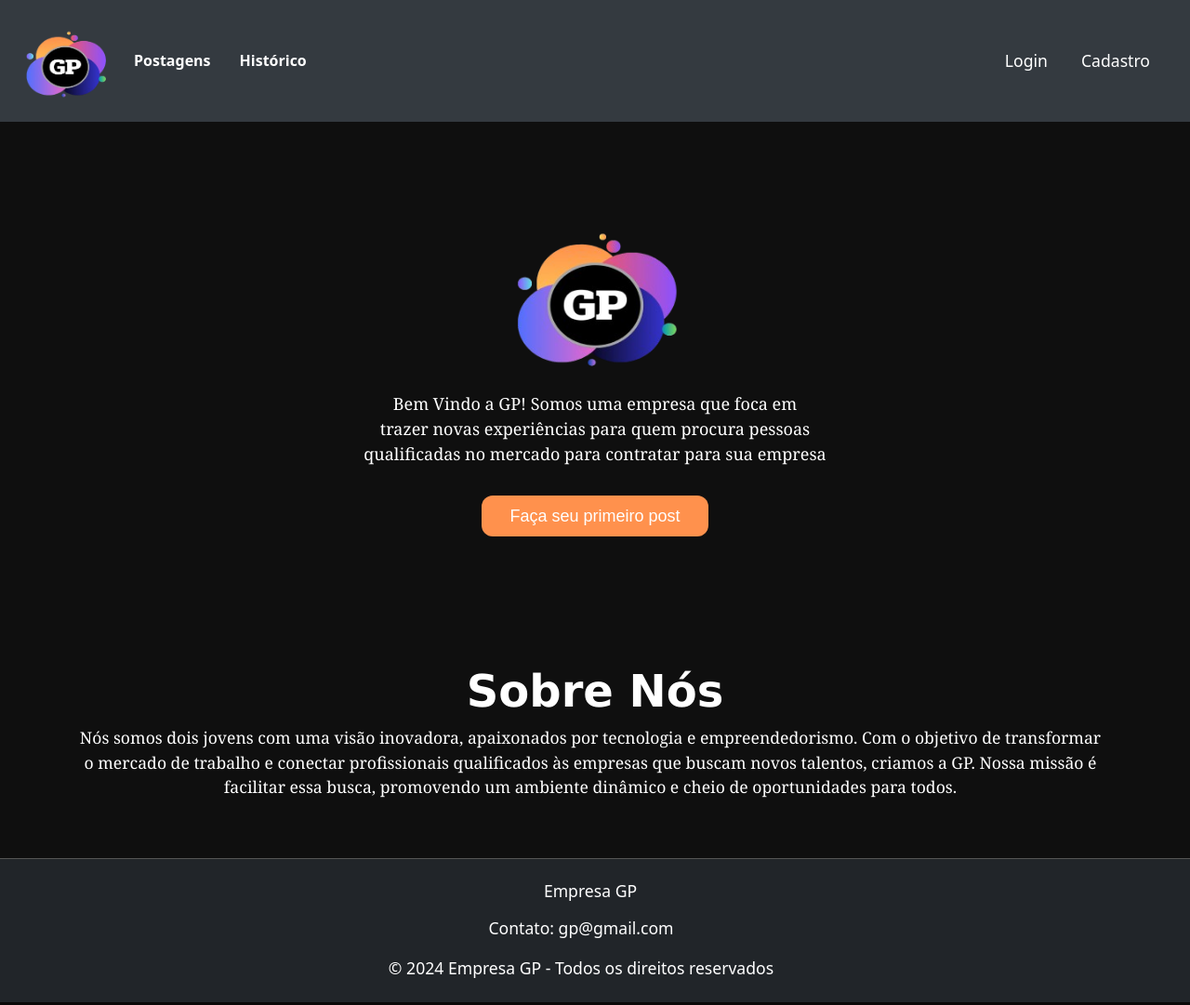
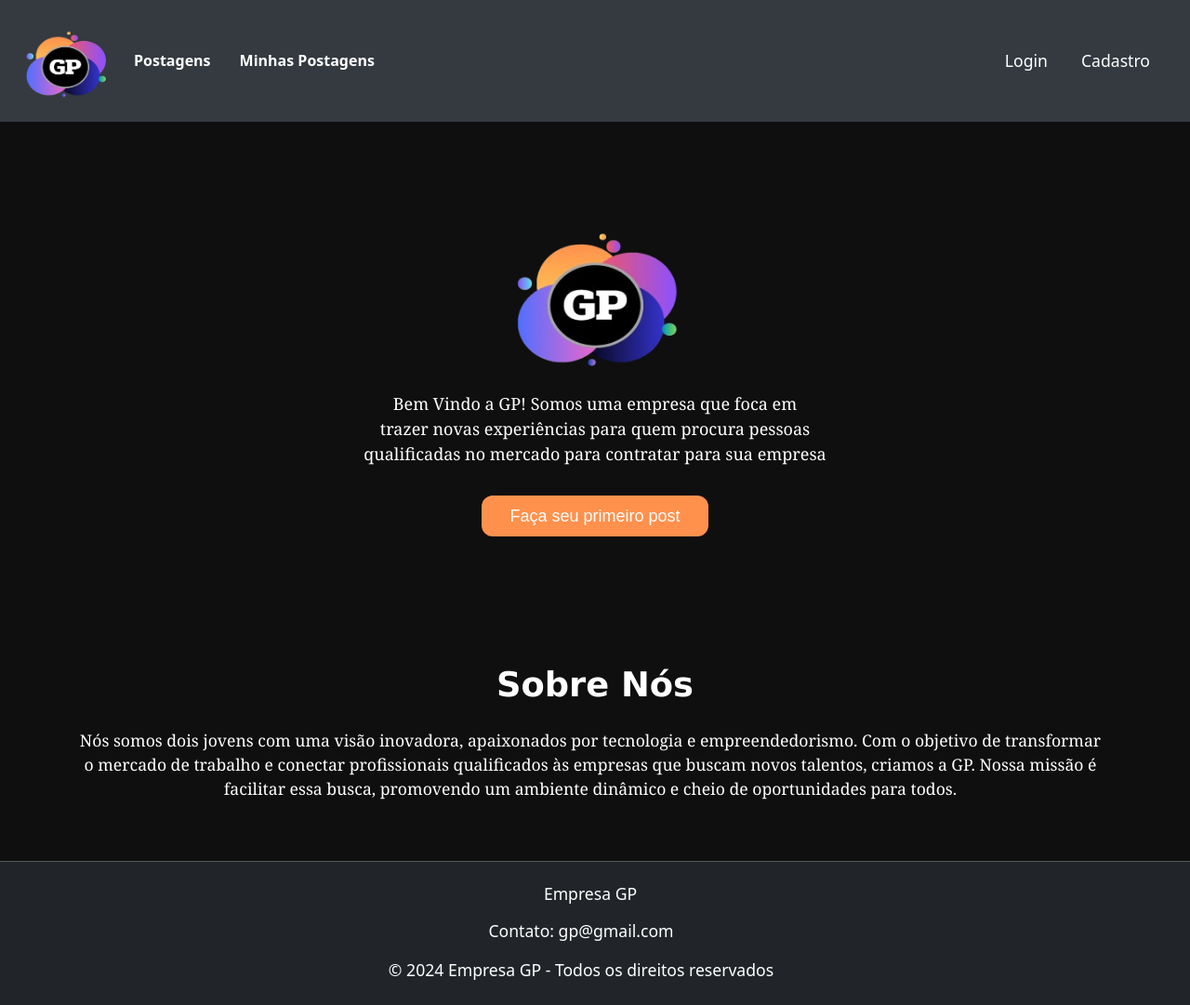
Before and after one commit to gstSenai/ProjetoFinal, a Flask app: page /home in a window 1280 px wide. Shown: the whole page at 93% size. Run offline with Flask 3, Linux system fonts and the light colour scheme; data that the repository does not hold is empty; some web fonts are replaced.

Commit message:
Arrumando Detalhes Finais

```diff
--- a/network/routes.py
+++ b/network/routes.py
@@ -12,9 +12,6 @@ from sqlalchemy import func
 from datetime import datetime
 import pytz
 
-def get_estados():
-    response = requests.get('https://servicodados.ibge.gov.br/api/v1/localidades/estados')
-    return response.json()
 
 
 @app.route('/', methods=['GET'])
@@ -79,6 +76,10 @@ def postagens():
 
     context = {'dados': dados}
     return render_template('posts.html', context=context)
+
+def get_estados():
+    response = requests.get('https://servicodados.ibge.gov.br/api/v1/localidades/estados')
+    return response.json()
 
 
 @app.route('/post_novo', methods=['GET', 'POST'])
@@ -188,11 +189,16 @@ def delete_post(post_id):
     if post.user_id == current_user.id:
         try:
             UserLikes.query.filter_by(post_id=post_id).delete()
+
+            Message.query.filter_by(post_id=post_id).delete()
+
             db.session.delete(post)
             db.session.commit()
         except Exception as e:
             db.session.rollback()
+
     return redirect(url_for('postagens'))
+
 
 
 @app.route('/post/<int:post_id>/add_comment', methods=['POST'])
@@ -355,10 +361,6 @@ def profile():
     context = {'dados': dados}
     return render_template('profile.html', form=form, context=context)
 
-
-
-
-
 @app.route('/admin')
 @login_required
 def pagina_admin():
--- a/network/static/styles/styleChat.css
+++ b/network/static/styles/styleChat.css
@@ -14,6 +14,12 @@ body {
     flex: 1;
     height: 100%;
 }
+
+#chat-messages {
+    max-height: 500px;
+    overflow-y: auto;
+}
+
 
 .user-list-container {
     width: 30%;
--- a/network/static/styles/stylePaginaPrincipal.css
+++ b/network/static/styles/stylePaginaPrincipal.css
@@ -199,6 +199,6 @@ footer .footer-logo {
 }
 
 .text-size{
-    font-size: 3rem;
+    font-size: 2.3rem;
     color: #fff;
 }
--- a/network/static/styles/stylePostNovo.css
+++ b/network/static/styles/stylePostNovo.css
@@ -18,7 +18,9 @@ body {
     box-shadow: 0 4px 20px rgba(0, 0, 0, 0.5);
     max-width: 750px;
     transition: transform 0.3s ease;
+    margin-top: 10rem;
 }
+
 
 .container:hover {
     transform: scale(1.02);
--- a/network/templates/chat.html
+++ b/network/templates/chat.html
@@ -40,7 +40,8 @@
                     </li>
                 </ul>
                 <div class="d-flex flex-row align-items-center mt-3">
-                    <img src="{{ url_for('static', filename='assets/' + current_user.imagem)}}" style="max-width: 40px; margin-right: 10px;">
+                    <img src="{{ url_for('static', filename='assets/' + current_user.imagem)}}"
+                        style="max-width: 40px; margin-right: 10px;">
                     <span class="text-white">{{ current_user.nome }} {{ current_user.sobrenome }}</span>
                     <div class="dropdown">
                         <button class="btn dropdown-toggle" type="button" id="userDropdown" data-bs-toggle="dropdown"
@@ -132,8 +133,10 @@
             messageElement.classList.add('message', fromMe ? 'from-me' : 'from-others');
             messageElement.textContent = message;
             chatMessages.appendChild(messageElement);
+
             chatMessages.scrollTop = chatMessages.scrollHeight;
         }
+
 
         sendButton.addEventListener('click', () => {
             const message = messageInput.value.trim();
--- a/network/templates/historico.html
+++ b/network/templates/historico.html
@@ -47,7 +47,7 @@
                     </li>
                     {% endif %}
                     <li class="nav-item">
-                        <a class="nav-link" href="{{ url_for('historico') }}">Histórico</a>
+                        <a class="nav-link" href="{{ url_for('historico') }}">Minhas Postagens</a>
                     </li>
                 </ul>
                 <div class="d-flex flex-row align-items-center mt-3">
@@ -69,7 +69,7 @@
         </nav>
     </header>
     <div class="container mt-4 ">
-        <h1 class="mb-4">Histórico de Postagens</h1>
+        <h1 class="mb-4">Minhas Postagens</h1>
         <div class="list-group">
             {% for post in postagens %}
             <div class="list-group-item mt-5">
--- a/network/templates/home.html
+++ b/network/templates/home.html
@@ -28,13 +28,14 @@
                 </li>
                 {% endif %}
                 <li class="nav-item">
-                    <a class="nav-link" href="{{ url_for('historico') }}">Histórico</a>
+                    <a class="nav-link" href="{{ url_for('historico') }}">Minhas Postagens</a>
                 </li>
             </ul>
 
             <div class="d-flex ms-auto align-items-center">
                 {% if current_user.is_authenticated %}
-                <img src="{{ url_for('static', filename='assets/' + current_user.imagem)}}" style="max-width: 40px; margin-right: 10px;">
+                <img src="{{ url_for('static', filename='assets/' + current_user.imagem)}}"
+                    style="max-width: 40px; margin-right: 10px;">
                 <span class="text-white font-medium me-2">
                     {{ current_user.nome }} {{ current_user.sobrenome }}
                 </span>
@@ -66,7 +67,8 @@
     <img src="{{ url_for('static', filename='assets/logo.png') }}" alt="Logo" class="imagemLogo-pagPrin">
     <div class="descricao">
         <p>Bem Vindo a GP! Somos uma empresa que foca em <br> trazer novas experiências para quem procura pessoas
-            <br>qualificadas no mercado para contratar para sua empresa</p>
+            <br>qualificadas no mercado para contratar para sua empresa
+        </p>
     </div>
     <a href="{{ url_for('PostNovo') }}" class="btn-post text-decoration-none">Faça seu primeiro post</a>
 </section>
@@ -74,9 +76,14 @@
 <section class="mt-5 py-5 about-us-section">
     <div class="container">
         <h2 class="text-center text-size">Sobre Nós</h2>
-        <p class="text-center lead text-white">
-            Nós somos dois jovens com uma visão inovadora, apaixonados por tecnologia e empreendedorismo. Com o objetivo de transformar o mercado de trabalho e conectar profissionais qualificados às empresas que buscam novos talentos, criamos a GP. Nossa missão é facilitar essa busca, promovendo um ambiente dinâmico e cheio de oportunidades para todos.
-        </p>
+        <div class="mt-4">
+            <p class="text-center lead text-white">
+                Nós somos dois jovens com uma visão inovadora, apaixonados por tecnologia e empreendedorismo. Com o
+                objetivo de transformar o mercado de trabalho e conectar profissionais qualificados às empresas que
+                buscam novos talentos, criamos a GP. Nossa missão é facilitar essa busca, promovendo um ambiente
+                dinâmico e cheio de oportunidades para todos.
+            </p>
+        </div>
 
     </div>
 </section>
--- a/network/templates/login.html
+++ b/network/templates/login.html
@@ -17,9 +17,9 @@
         {% if messages %}
             <div>
                 {% for category, message in messages %}
-                    <div class="alert alert-{{ category }} alert-dismissible fade show" role="alert">
+                    <div class="alert alert-{{ category }} alert-dismissible fade show cor-texto" role="alert">
                         {{ message }}
-                        <button type="button" class="btn-close" data-bs-dismiss="alert" aria-label="Close"></button>
+                        <button type="button" class="btn-close cor-fecha" data-bs-dismiss="alert" aria-label="Close"></button>
                     </div>
                 {% endfor %}
             </div>
--- a/network/templates/post_novo.html
+++ b/network/templates/post_novo.html
@@ -36,7 +36,7 @@
                     </li>
                     {% endif %}
                     <li class="nav-item">
-                        <a class="nav-link" href="{{ url_for('historico') }}">Histórico</a>
+                        <a class="nav-link" href="{{ url_for('historico') }}">Minhas Postagens</a>
                     </li>
                 </ul>
                 <div class="d-flex flex-row align-items-center mt-3">
@@ -58,8 +58,8 @@
         </nav>
     </header>
 
-    <div class="container mt-4">
-        <h3 class="text-center mb-4">Novo Post</h3>
+    <div class="container ">
+        <h3 class="text-center mb-4">Divulgue Suas Experiências Aqui</h3>
         <form method="post" action="{{ url_for('PostNovo') }}" enctype="multipart/form-data">
             {{ form.hidden_tag() }}
 
--- a/network/templates/posts.html
+++ b/network/templates/posts.html
@@ -41,7 +41,7 @@
                     </li>
                     {% endif %}
                     <li class="nav-item">
-                        <a class="nav-link" href="{{ url_for('historico') }}">Histórico</a>
+                        <a class="nav-link" href="{{ url_for('historico') }}">Minhas Postagens</a>
                     </li>
                 </ul>
                 <div class="d-flex flex-row align-items-center mt-3">
--- a/network/templates/profile.html
+++ b/network/templates/profile.html
@@ -33,7 +33,7 @@
                     {% endif %}
 
                     <li class="nav-item">
-                        <a class="nav-link" href="{{ url_for('historico') }}">Histórico</a>
+                        <a class="nav-link" href="{{ url_for('historico') }}">Minhas Postagens</a>
                     </li>
                 </ul>
             </div>
```
Also changed, not shown: network/static/styles/styleLogin_Cadastro.css (+7 -1 lines), instance/network.db.
